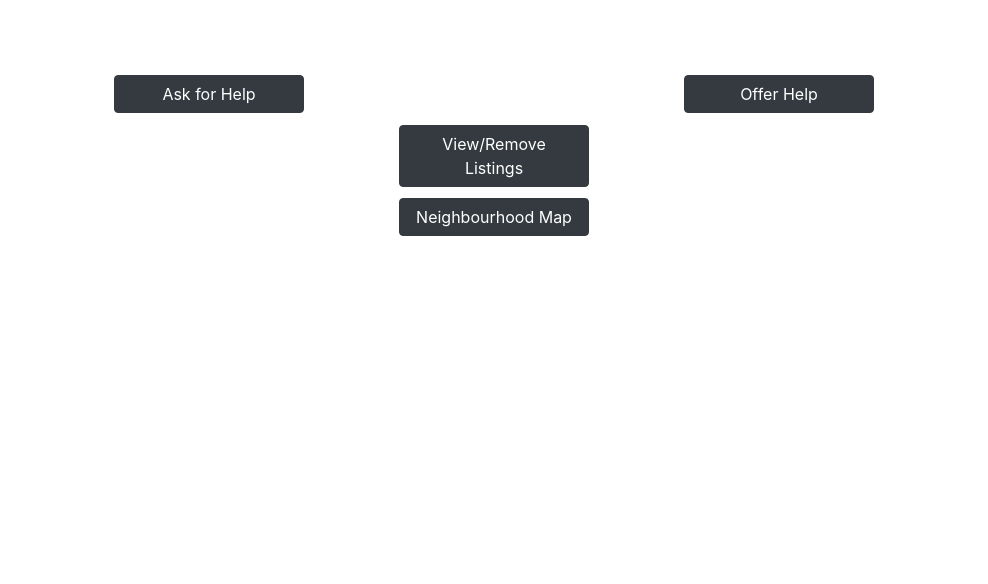
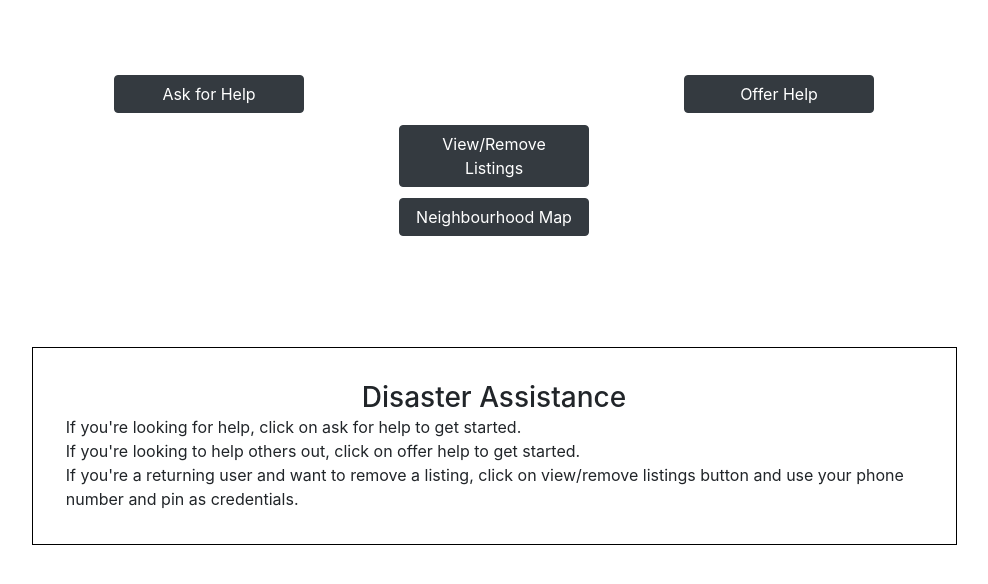
Before and after one commit to PariSolunke/DisasterAssistanceUI, a plain HTML site: page Disaster Assistance/index.html in a window 1280 px wide. Shown: the whole page, without its empty margins (146-1134 px from the left). Drawn offline with nearby package versions, Linux system fonts and the light colour scheme.

Commit message:
Updated Homepage

```diff
--- a/Disaster Assistance/index.html
+++ b/Disaster Assistance/index.html
@@ -29,6 +29,15 @@
     <div class="col-sm-12 col-md-5"></div>
     <button type="button" id="mapbtn" class="btn btn-dark col-sm-4 col-md-2">Neighbourhood Map</button>
     </div>
+
+   <div class="row col-md-10" style="margin:auto; margin-top: 10%; border: 1px solid black; padding:3%;">
+  <h3 style="margin:auto;">Disaster Assistance</h3>
+  If you're looking for help, click on ask for help to get started. <br> If you're looking to help others out, click on offer help to get started. <br> If you're a returning user and want to remove a listing, click on view/remove listings button and use your phone number and pin as credentials.
+
+  </div>
+
+
+
 </div>
 
 <div class="container" id="askfh">
```
Also changed, not shown: 1 other file.
